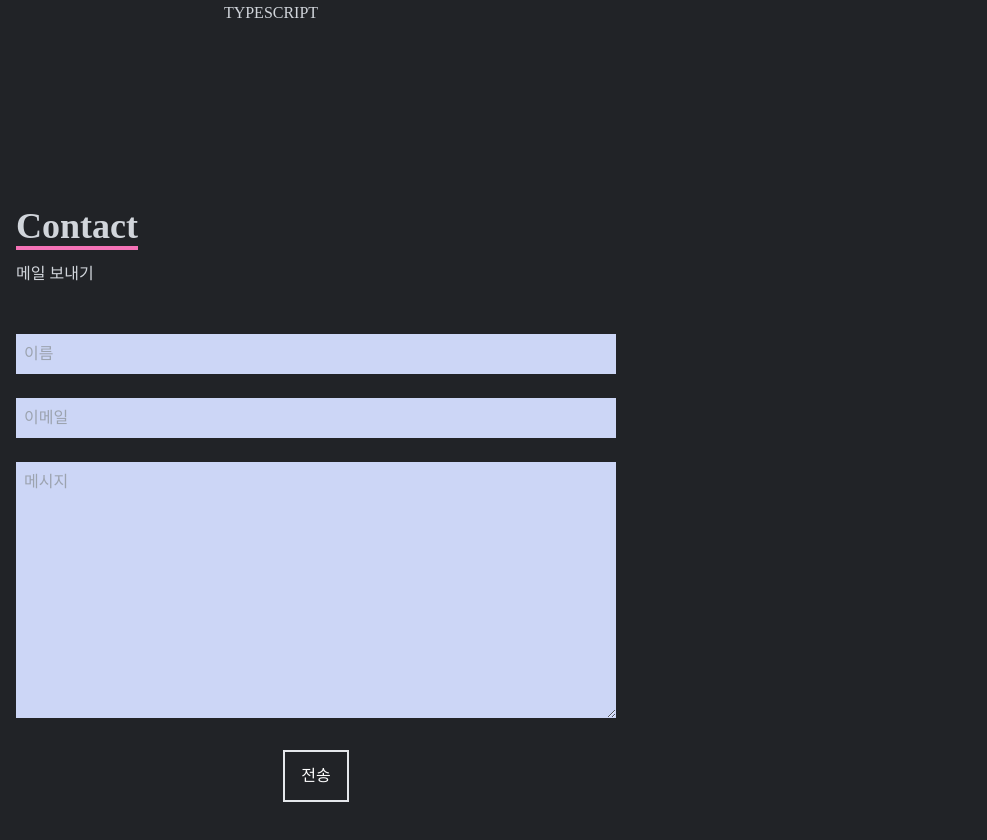
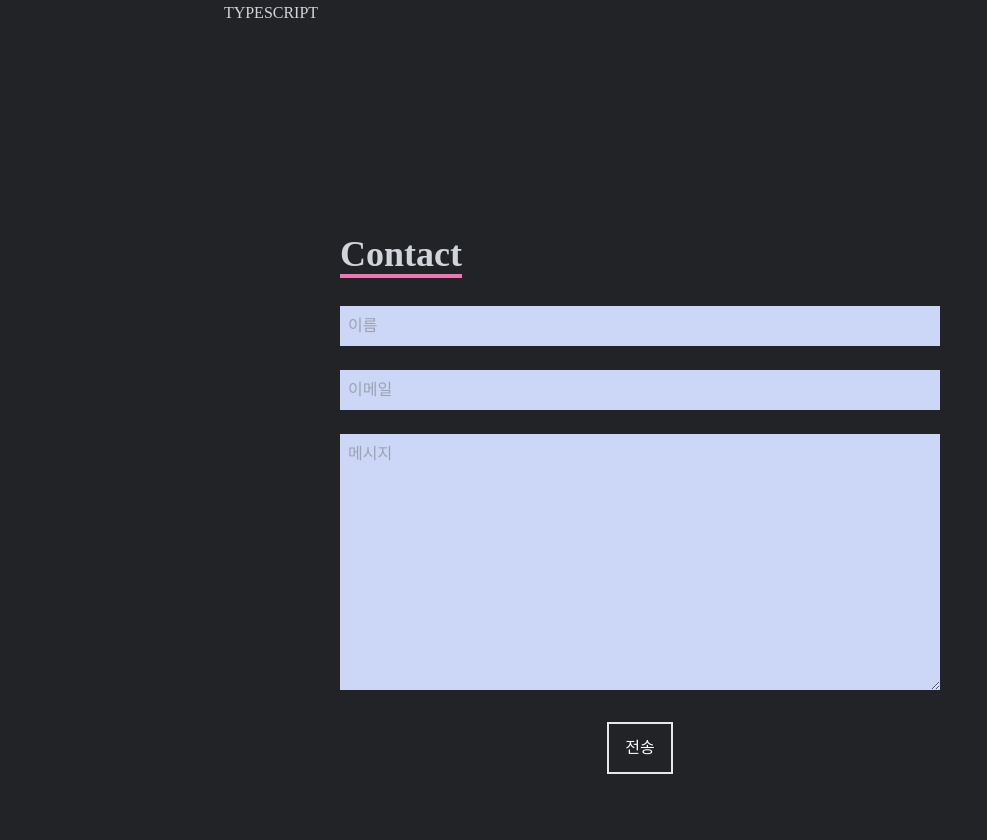
Before and after one commit to HA-SEUNG-JEONG/react-portfolio, a React (Create React App) app: page / in a window 1280 px wide. Shown: the part 2280-3120 px from the top of the page, without its empty margins (0-987 px from the left). Built offline with nearby package versions, Linux system fonts and the light colour scheme.

Commit message:
chore:입력 폼 중앙 정렬

```diff
--- a/src/components/Contact.tsx
+++ b/src/components/Contact.tsx
@@ -25,17 +25,16 @@ const Contact = () => {
   return (
     <div
       id="contact"
-      className="w-full h-screen bg-[#212327] flex jusify-center items-center p-4"
+      className="w-full h-screen bg-[#212327] flex justify-center items-center p-4"
     >
       <form
         onSubmit={handleSubmit(onValid)}
-        className="flex flex-col max-w-[37.5rem] w-full "
+        className="flex flex-col max-w-[37.5rem] w-full"
       >
         <div className="pb-8">
           <p className="text-4xl font-bold inline border-b-4 border-pink-400 text-gray-300">
             Contact
           </p>
-          <p className="text-gray-300 py-4">메일 보내기</p>
         </div>
         <input
           {...register("name", {
@@ -45,7 +44,7 @@ const Contact = () => {
               value: 5,
             },
           })}
-          className="bg-[#ccd6f6] p-2"
+          className="bg-[#ccd6f6] p-2 flex justify-center "
           type="text"
           placeholder="이름"
           name="name"
@@ -61,7 +60,7 @@ const Contact = () => {
               message: "이메일 주소가 유효하지 않습니다.",
             },
           })}
-          className="my-4 p-2 bg-[#ccd6f6]"
+          className="my-4 p-2 bg-[#ccd6f6] flex justify-center "
           type="email"
           placeholder="이메일"
           name="email"
@@ -70,7 +69,7 @@ const Contact = () => {
           {errors.email?.message}
         </span>
         <textarea
-          className="bg-[#ccd6f6] p-2"
+          className="bg-[#ccd6f6] p-2 flex justify-center "
           name="message"
           rows={10}
           placeholder="메시지"
```
